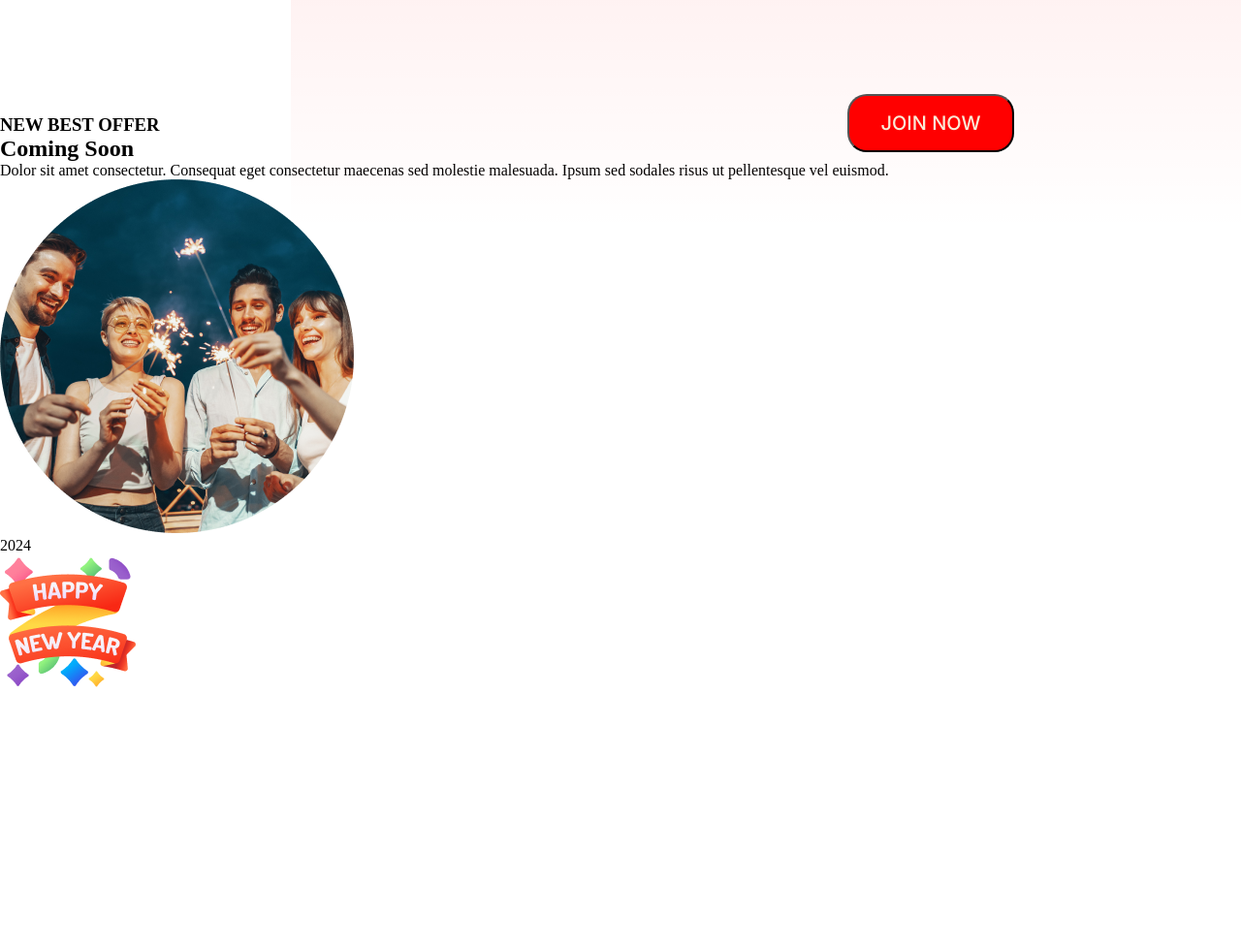
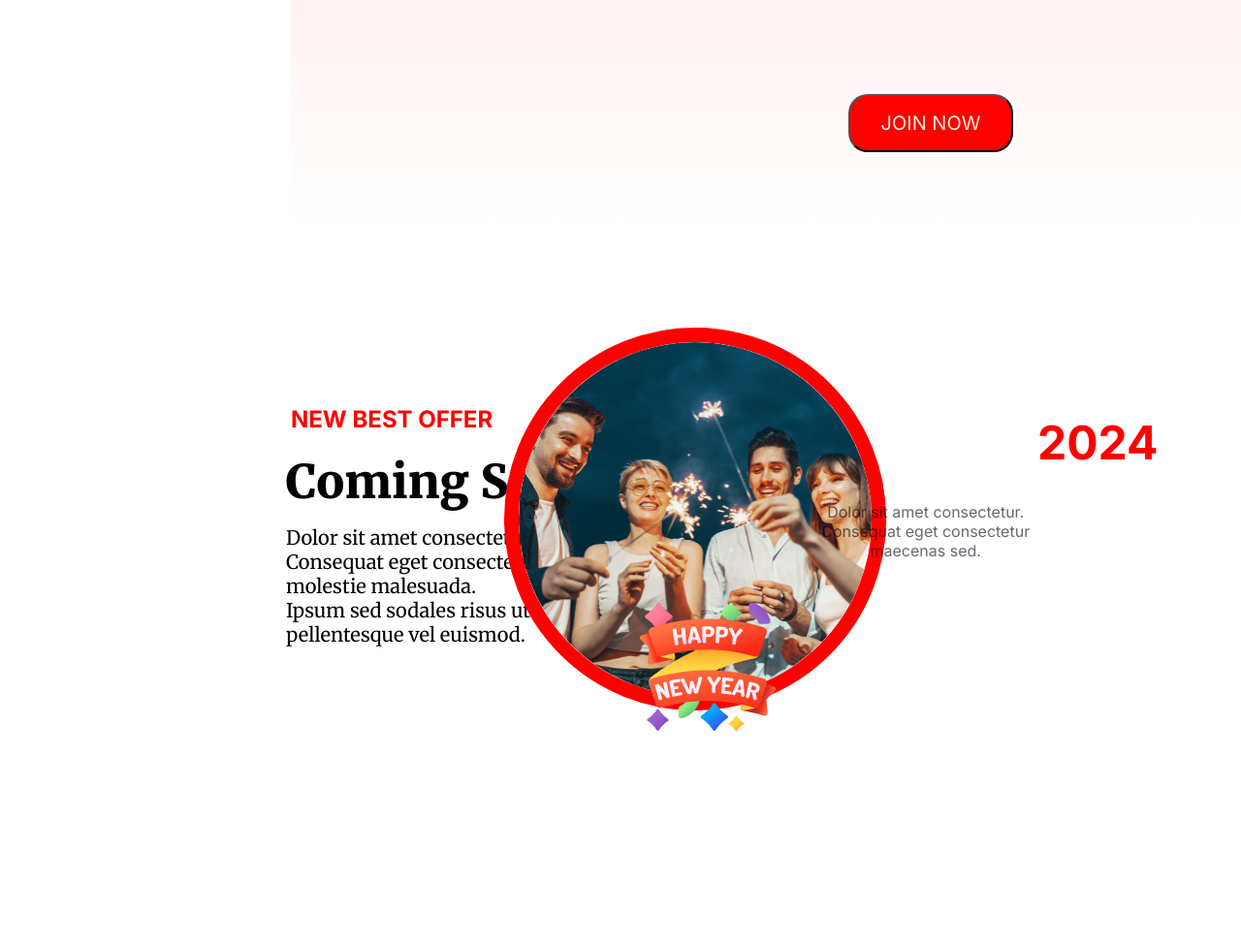
Before and after one commit to Bakir-Bhuyain/assignment-one, a plain HTML site: page index.html in a window 1280 px wide. Shown: the part 2507-3483 px from the top of the page at 97% size. Before the commit the page ends 3223 px from the top, so only its background shows below. Drawn offline with nearby package versions, Linux system fonts and the light colour scheme.

Commit message:
jai jai obostha

```diff
--- a/index.html
+++ b/index.html
@@ -20,6 +20,9 @@
 <link rel="preconnect" href="https://fonts.googleapis.com">
 <link rel="preconnect" href="https://fonts.gstatic.com" crossorigin>
 <link href="https://fonts.googleapis.com/css2?family=Inter:wght@700&family=Merriweather:wght@900&family=Oswald:wght@500&display=swap" rel="stylesheet">
+<link rel="preconnect" href="https://fonts.googleapis.com">
+<link rel="preconnect" href="https://fonts.gstatic.com" crossorigin>
+<link href="https://fonts.googleapis.com/css2?family=Inter:wght@400;500;700&family=Merriweather:wght@900&family=Oswald:wght@500&display=swap" rel="stylesheet">
     <link rel="stylesheet" href="styles/assignment.css">
 </head>
 
@@ -70,15 +73,28 @@
     <div><button  class="bon"> JOIN NOW</button></div>
 </div>
 </section>
-<section class="circ">
+<section id="circ">
     <div class="cle">
-        <h3 class="tx">NEW BEST OFFER</h3>
+        <div class="gulu">
+            <div text-container>
+       <h3 class="tx">NEW BEST OFFER</h3>
         <h1 class="txx">Coming Soon</h1>
-        <p class="txxt">Dolor sit amet consectetur. Consequat eget consectetur maecenas sed molestie malesuada. Ipsum sed sodales risus ut pellentesque vel euismod. </p>
+        <p class="txxt">Dolor sit amet consectetur.<br>Consequat eget consectetur maecenas sed<br>molestie malesuada.<br> Ipsum sed sodales risus ut<br>pellentesque vel euismod.</p>
+    </div>
+
+        <div class="section-container">
+            <div class="ellips">
         <img class="pit" src="./images/Ellipse 1.png" alt="" >
-        <p>2024</p>
+    </div>
+        <h1 class="new-year">2024</h1>
+    </div>
+    <p class="dolor">Dolor sit amet consectetur.<br>Consequat eget consectetur<br>maecenas sed.</p>
+    <div class="llps">
         <img class="year" src="./images/Group 96.png" alt="">
     </div>
+    </div>
+</div>
+</div>
 </section>
     <footer>
 
--- a/styles/assignment.css
+++ b/styles/assignment.css
@@ -124,7 +124,7 @@
     background-color: rgba(253, 135, 220, 0.535);
 }
 
-.gra{
+.gra {
     background-image: linear-gradient(180deg, rgba(255, 0, 0, 0.10) 0%, rgba(255, 0, 0, 0.00) 100%);
     width: 1320px;
     height: 482px;
@@ -134,13 +134,15 @@ top: 120px;
     border-radius: 15px;
     text-align: center;
 }
-.cls{
+
+.cls {
     position: relative;
     font-size: 32px;
     top: 100px;
     font-family: 'Oswald', sans-serif;
 }
-.bon{
+
+.bon {
     color: antiquewhite;
     position: relative;
     top: 200px;
@@ -154,6 +156,76 @@ text-align: center;
     font-family: 'Inter', sans-serif;
     padding: 16px 32px 16px 32px;
 }
-.cric{
-    display:flex ;
+
+.gulu {
+    padding: 100px 0px;
+
+    display: flex;
+    margin: auto;
+    justify-content: space-between;
 }
+
+.pit {
+    align-items: center;
+    position: relative;
+    right: -75px;
+    top: 120px;
+    border: 15px solid #f00;
+    border-radius:50%;
+    width: 364.844px;
+    height: 364.844px;
+
+}
+
+.tx {
+    position: relative;
+    left: 300px;
+    font-size: 24px;
+    top: 200px;
+    color: #F00;
+    font-family: 'Inter', sans-serif;
+}
+.txx{
+    position: relative;
+    font-size: 48px;
+    top: 220px;
+    left: 295px;
+    font-family: 'Merriweather', serif
+}
+.txxt{
+    position: relative;
+    position: relative;
+    font-size: 20px;
+    top: 235px;
+    left: 295px;
+    font-family: 'Merriweather', serif
+}
+.new-year{
+    position: relative;
+    text-align: right;
+    left: 355px;
+    bottom: 190px;
+    font-size: 48px;
+    color: #F00;
+    font-family: 'Inter', sans-serif;
+}
+.year{
+    position: relative;
+    text-align: right;
+    right: 480px;
+    top: 400px;
+    align-items: center;
+}
+.dolor{
+    position: relative;
+    text-align: center;
+    top: 300px;
+    color: rgba(7, 2, 17, 0.60);
+    font-family: 'Inter', sans-serif;
+    right: 35px;
+}
+/* .llps{
+    position: relative;
+    right: 200px;
+    font-size: 20px;
+} */
```
Lines whose indentation alone changed are shown as unchanged.
